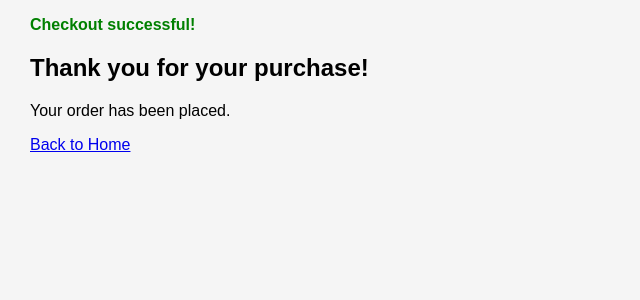
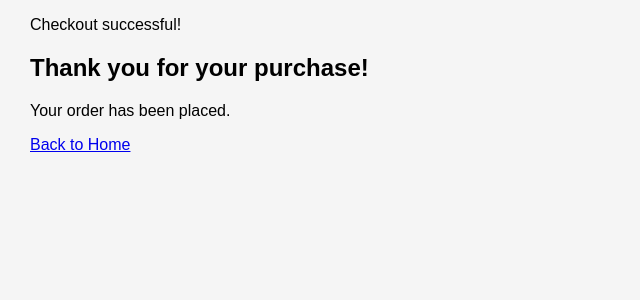
Before and after one commit to voanhkiet/flask-ecommerce, a Flask app: page /checkout in a window 1280 px wide. Shown: the part 48-348 px from the top of the page, without its empty margins (0-640 px from the left). Run offline with Flask 3, Linux system fonts and the light colour scheme; the visitor is signed in with stand-in values (Sample User, id 1).

Commit message:
Intial commit

```diff
--- a/static/style.css
+++ b/static/style.css
@@ -38,13 +38,3 @@ body {
   button:hover, a.button:hover {
     background-color: #005f5f;
   }
-
-  .flash-error {
-    color: red;
-    font-weight: bold;
-  }
-
-  .flash-success {
-    color: green;
-    font-weight: bold;
-  }
```
